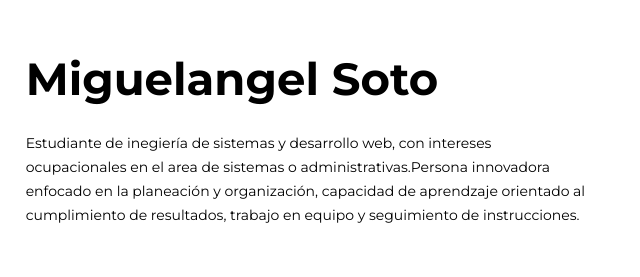
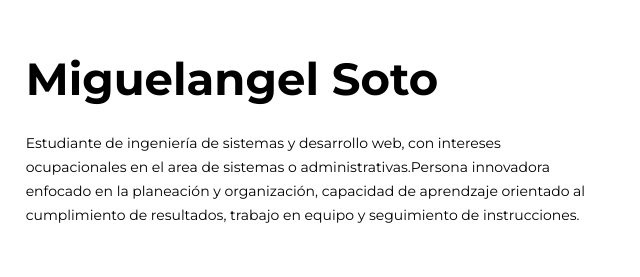
Before and after one commit to Misoto36/CurriculumVitae, a plain HTML site: page index.html in a window 1280 px wide. Shown: the part 109-386 px from the top of the page, 414-1054 px from the left. Drawn offline with Linux system fonts and the light colour scheme.

Commit message:
correciones

```diff
--- a/index.html
+++ b/index.html
@@ -17,7 +17,7 @@
         <div class="main-info">
           <!--   <h2 class="profesion-description">Front-End Developer</h2>  -->
             <h1 class="name">Miguelangel Soto</h1>
-            <p class="text-description">Estudiante de inegiería de sistemas y desarrollo web, con intereses ocupacionales en el area de sistemas o  administrativas.Persona innovadora enfocado en la planeación y organización, capacidad de aprendzaje orientado al cumplimiento de resultados, trabajo en equipo y seguimiento de instrucciones.</p>
+            <p class="text-description">Estudiante de ingeniería de sistemas y desarrollo web, con intereses ocupacionales en el area de sistemas o  administrativas.Persona innovadora enfocado en la planeación y organización, capacidad de aprendzaje orientado al cumplimiento de resultados, trabajo en equipo y seguimiento de instrucciones.</p>
         </div>
         <!-- Proyectos -->
 <!--         <div class="proyects">
```
